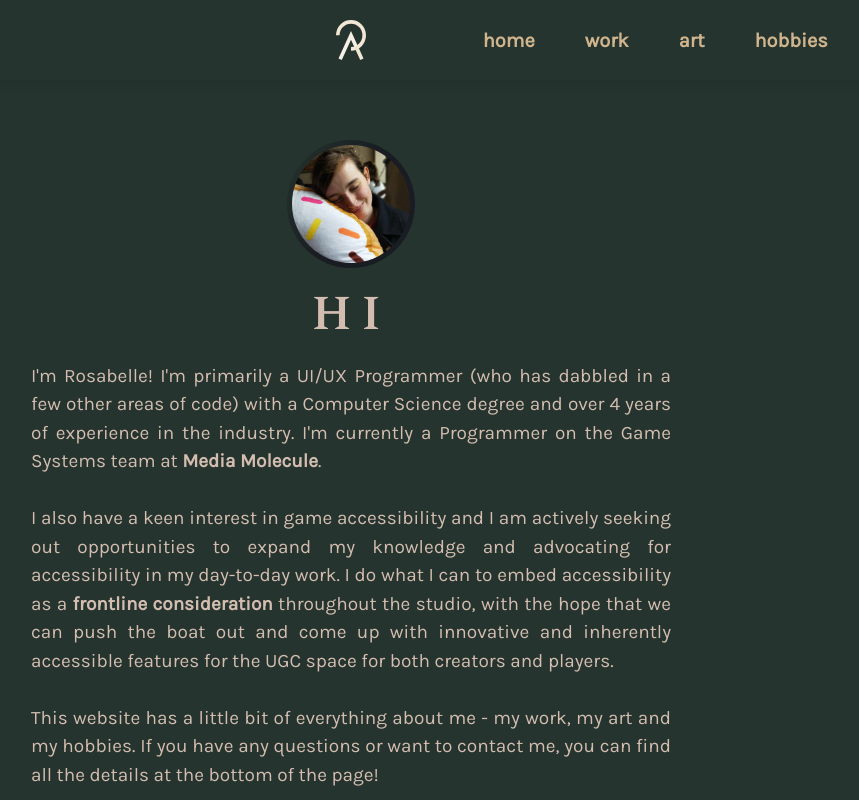
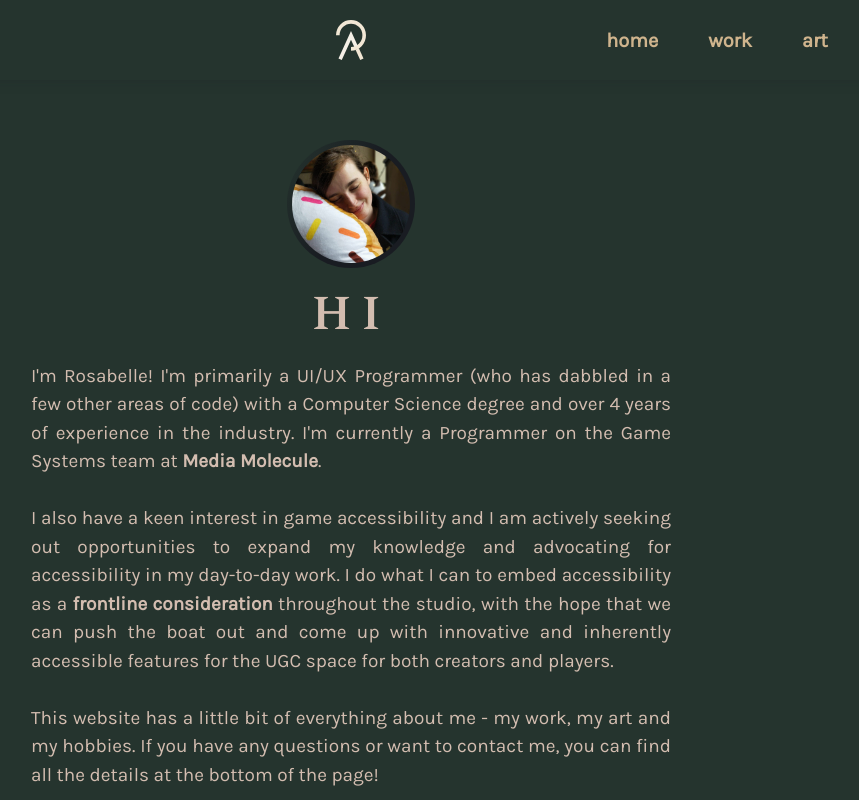
Before and after one commit to RosabelleArmstead/rosabelle-website, a React (Create React App) app in the folder rosabelle-art/: page / in a window 1280 px wide. Shown: the top 800 px of the page, without its empty margins (289-1148 px from the left). Built offline with nearby package versions, Linux system fonts and the light colour scheme.

Commit message:
Hide hobbies while in dev

```diff
--- a/rosabelle-art/src/components/Navbar.css
+++ b/rosabelle-art/src/components/Navbar.css
@@ -66,7 +66,7 @@
 .nav-menu {
     display: grid;
     grid-gap: 0.5rem;
-    grid-template-columns: repeat(5, auto);
+    grid-template-columns: repeat(4, auto);
     list-style: none;
     text-align: center;
 }
--- a/rosabelle-art/src/components/Navbar.js
+++ b/rosabelle-art/src/components/Navbar.js
@@ -93,7 +93,7 @@
 									/>
 								</Link>
 							</li>
-							<li className='nav-item'>
+							{/* <li className='nav-item'>
 								<Link
 									to='/hobbies'
 									className='nav-links'
@@ -106,7 +106,7 @@
 										fixedWidth
 									/>
 								</Link>
-							</li>
+							</li> */}
 						</ul>
 					</div>
 				</div>
```
